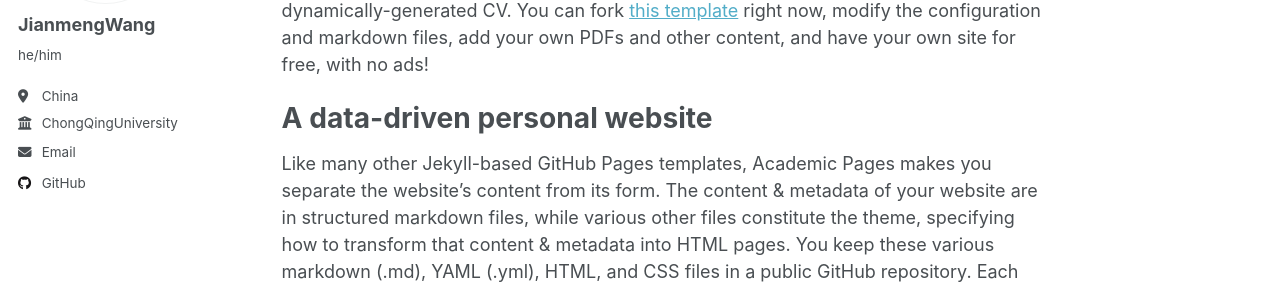
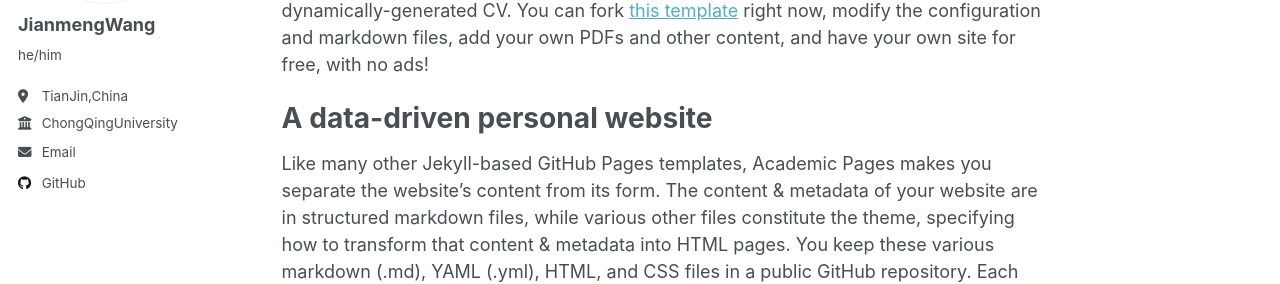
Before and after one commit to Kevin030601/JianmengWang.github.io, a Jekyll site: the page built from _pages/about.md, in a window 1280 px wide. Shown: the part 334-618 px from the top of the page. Built offline with Jekyll 4.4.1, drawn with Linux system fonts in a browser that asks for light colours.

Commit message:
Update _config.yml

```diff
--- a/_config.yml
+++ b/_config.yml
@@ -26,7 +26,7 @@ author:
   name             : "JianmengWang"
   pronouns         : "he/him"
   bio              : ""
-  location         : "China"
+  location         : "TianJin,China"
   employer         : "ChongQingUniversity"
   uri              : # URL
   email            : "wang4jm@mail.uc.edu"
```
